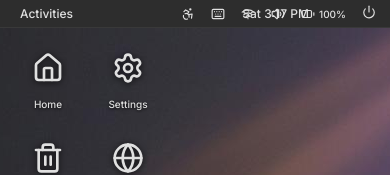
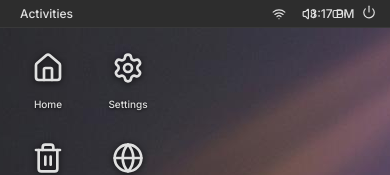
Before and after one commit to pika-droid/web_linux, a React (Vite) app: page / in a window 390 px wide. Both pictures are taken after a click on the button "Unlock". Shown: the top 175 px of the page. Built offline with nearby package versions, Linux system fonts and the light colour scheme.

Commit message:
fix(ui): prevent top panel system tray and clock overlap on small screens

```diff
--- a/src/components/TopPanel.tsx
+++ b/src/components/TopPanel.tsx
@@ -67,7 +67,8 @@ const TopPanel = memo(function TopPanel() {
         onClick={handleClockClick}
         className="absolute left-1/2 -translate-x-1/2 h-7 px-2 rounded hover:bg-[var(--bg-hover)] transition-colors text-xs font-medium group relative"
       >
-        <span>{formattedTime}</span>
+        <span className="hide-on-mobile">{formattedTime}</span>
+        <span className="show-only-on-mobile">{format(time, 'h:mm a')}</span>
         {/* Tooltip */}
         <div className="absolute top-full left-1/2 -translate-x-1/2 mt-1 px-2 py-1 rounded bg-[var(--bg-tooltip)] text-[var(--text-primary)] text-[10px] whitespace-nowrap opacity-0 group-hover:opacity-100 transition-opacity pointer-events-none z-[5000]">
           {formattedDate}
@@ -76,10 +77,10 @@ const TopPanel = memo(function TopPanel() {
 
       {/* Right: System tray */}
       <div className="flex items-center gap-1">
-        <button className="h-7 px-1.5 rounded hover:bg-[var(--bg-hover)] transition-colors">
+        <button className="h-7 px-1.5 rounded hover:bg-[var(--bg-hover)] transition-colors hide-on-mobile">
           <Accessibility size={14} />
         </button>
-        <button className="h-7 px-1.5 rounded hover:bg-[var(--bg-hover)] transition-colors">
+        <button className="h-7 px-1.5 rounded hover:bg-[var(--bg-hover)] transition-colors hide-on-mobile">
           <Keyboard size={14} />
         </button>
         <button className="h-7 px-1.5 rounded hover:bg-[var(--bg-hover)] transition-colors">
@@ -90,7 +91,7 @@ const TopPanel = memo(function TopPanel() {
         </button>
         <button className="h-7 px-1.5 rounded hover:bg-[var(--bg-hover)] transition-colors flex items-center gap-1">
           <Battery size={14} />
-          <span className="text-[10px]">100%</span>
+          <span className="text-[10px] hide-on-mobile">100%</span>
         </button>
         <div className="relative" ref={menuRef}>
           <button
@@ -179,6 +180,17 @@ const TopPanel = memo(function TopPanel() {
           from { opacity: 0; transform: scale(0.95) translateY(-4px); }
           to { opacity: 1; transform: scale(1) translateY(0); }
         }
+        .show-only-on-mobile {
+          display: none;
+        }
+        @media (max-width: 640px) {
+          .hide-on-mobile {
+            display: none !important;
+          }
+          .show-only-on-mobile {
+            display: inline !important;
+          }
+        }
       `}</style>
     </div>
   );
```
